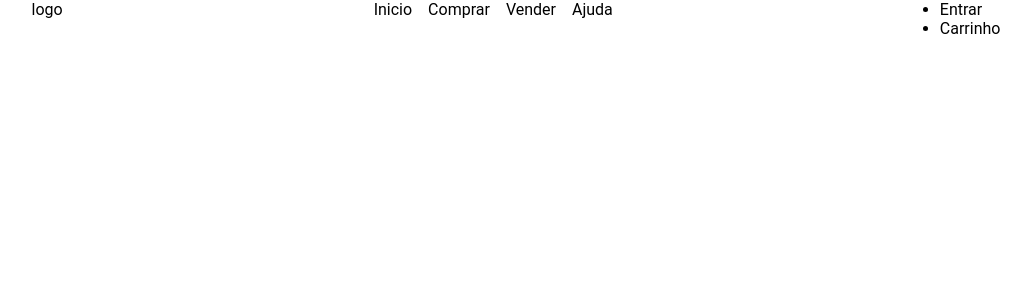
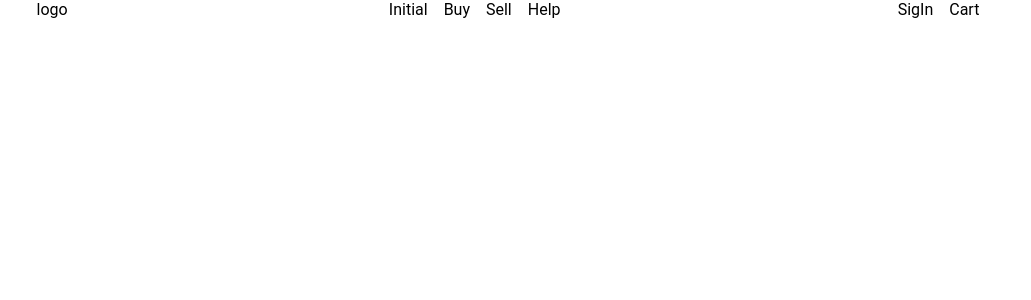
Before and after one commit to clovisantunes/Car-Market, a Next.js app: page /en/home in a window 1280 px wide. Shown: the top 300 px of the page, without its empty margins (124-1155 px from the left). Built offline with nearby package versions, Linux system fonts and the light colour scheme.

Commit message:
Adjusted multiples languages support

```diff
--- a/locales/en.json
+++ b/locales/en.json
@@ -1,3 +1,9 @@
 {
-    "hello": "Hello word!"
+    "hello": "Hello word!",
+    "initial": "Initial",
+    "buy": "Buy",
+    "sell": "Sell",
+    "help": "Help",
+    "login": "SigIn",
+    "cart": "Cart"
  }
--- a/locales/pt.json
+++ b/locales/pt.json
@@ -1,3 +1,9 @@
  {
-    "hello": "Ola mundo!"
+    "hello": "Ola mundo!",
+    "initial": "Inicio",
+    "buy": "Comprar",
+    "sell": "Vender",
+    "help": "Ajuda",
+    "login": "Login",
+    "cart": "Carrinho"
  }
--- a/locales/utils/getTranslation.ts
+++ b/locales/utils/getTranslation.ts
@@ -1,9 +1,6 @@
-import { getLocale } from "@/utils/getLocales";
-
 interface TranslationData {
   [key: string]: any;
 }
-
 
 const locales: { [key: string]: () => Promise<TranslationData> } = {
   en: () => import("../en.json").then((r) => r.default),
@@ -11,6 +8,6 @@ interface TranslationData {
 };
 
 export const getTranslation = (lang: string): Promise<TranslationData> => {
-    const selectedLang = lang in locales ? locales  [ lang ] : locales.pt;
+  const selectedLang = locales[lang] ? locales[lang] : locales.pt;
   return Promise.resolve(selectedLang());
-  };
+}
--- a/src/app/[lang]/home/page.tsx
+++ b/src/app/[lang]/home/page.tsx
@@ -2,10 +2,15 @@ import React from "react";
 import { getTranslation } from "../../../../locales/utils/getTranslation";
 import NavBar from "@/components/NavBar";
 import '../../../styles/global.scss';
- async function Home(params: any){
-    const lang = await getTranslation(params.lang);
+interface HomeProps {
+    params: {
+        lang: string;
+      }
+}
+ async function Home({params}: HomeProps){
+
     return(
-        <NavBar />
+        <NavBar params={params}/>
     )
 }
 export default Home;
--- a/src/components/NavBar/index.tsx
+++ b/src/components/NavBar/index.tsx
@@ -1,21 +1,29 @@
 import styles from './styles.module.scss';
 import '../../styles/global.scss';
-export default function NavBar() {
+import { getTranslation } from '../../../locales/utils/getTranslation';
+
+interface NavBarProps {
+    params: {
+        lang: string;
+      }
+}
+export default async function NavBar({params}: NavBarProps) {
+    const lang = await getTranslation(params.lang);
     return (
         <div className={styles.navContainer}>
             <div className={styles.logoCard}>logo</div>
             <div>
                 <ul className={styles.navItems}>
-                    <li>Inicio</li>
-                    <li>Comprar</li>
-                    <li>Vender</li>
-                    <li>Ajuda</li>
+                    <li>{lang.initial}</li>
+                    <li>{lang.buy}</li>
+                    <li>{lang.sell}</li>
+                    <li>{lang.help}</li>
                 </ul>
             </div>
             <div>
-                <ul>
-                    <li>Entrar</li>
-                    <li>Carrinho</li>
+                <ul className={styles.userContainer}>
+                    <li>{lang.login}</li>
+                    <li>{lang.cart}</li>
                 </ul>
             </div>
         </div>
--- a/src/components/NavBar/styles.module.scss
+++ b/src/components/NavBar/styles.module.scss
@@ -19,3 +19,11 @@
         margin: 0 1em 0  0;
     }
 }
+.userContainer{
+    display: flex;
+    flex-direction: row;
+    list-style: none;
+    li{
+        margin: 0 1em 0 0;
+    }
+}
--- a/src/utils/getLocales.ts
+++ b/src/utils/getLocales.ts
@@ -14,5 +14,6 @@ export function getLocale(request: NextRequest): string | undefined {
     );
 
     const locale = matchLocale(languages, locales, i18n.defaultLocale);
+
     return locale;
   }
```
Also changed, not shown: src/app/[lang]/page.tsx (+11 -4 lines). Lines whose indentation alone changed are shown as unchanged.
